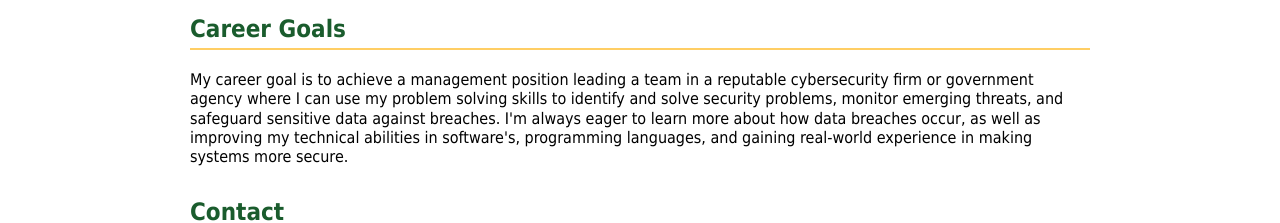
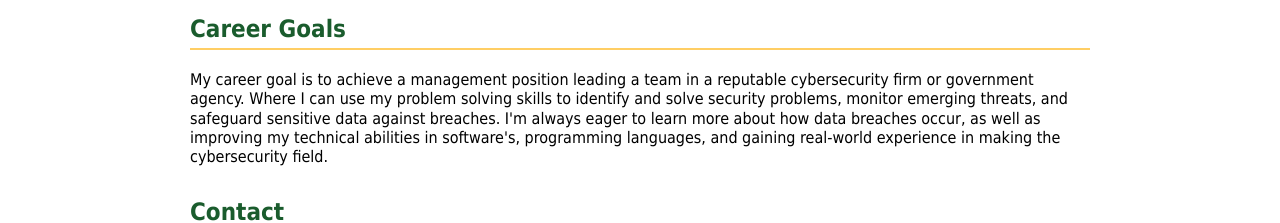
Before and after one commit to Ryan-Bernard-Source/Portfolio-Site, a plain HTML site: page index.html in a window 1280 px wide. Shown: the part 350-573 px from the top of the page. Drawn offline with Linux system fonts and the light colour scheme.

Commit message:
Update Paragraph

```diff
--- a/index.html
+++ b/index.html
@@ -19,7 +19,7 @@
         <section>
             <h2>Career Goals</h2>
             <ul>
-                <li>My career goal is to achieve a management position leading a team in a reputable cybersecurity firm or government agency where I can use my problem solving skills to identify and solve security problems, monitor emerging threats, and safeguard sensitive data against breaches. I'm always eager to learn more about how data breaches occur, as well as improving my technical abilities in software's, programming languages, and gaining real-world experience in making systems more secure.</li>
+                <li>My career goal is to achieve a management position leading a team in a reputable cybersecurity firm or government agency. Where I can use my problem solving skills to identify and solve security problems, monitor emerging threats, and safeguard sensitive data against breaches. I'm always eager to learn more about how data breaches occur, as well as improving my technical abilities in software's, programming languages, and gaining real-world experience in making the cybersecurity field. </li>
             </ul>
         </section>
         <section>
```
